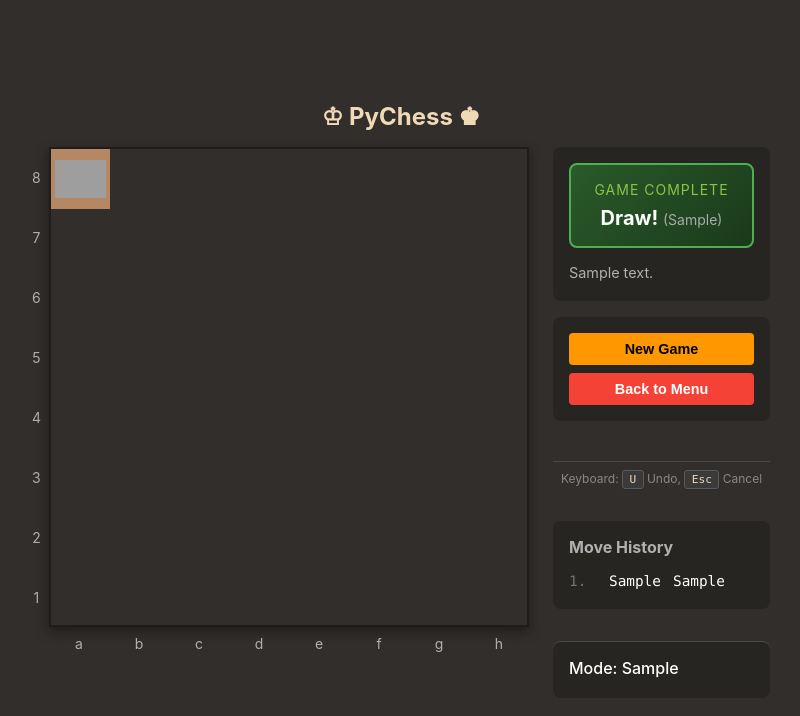
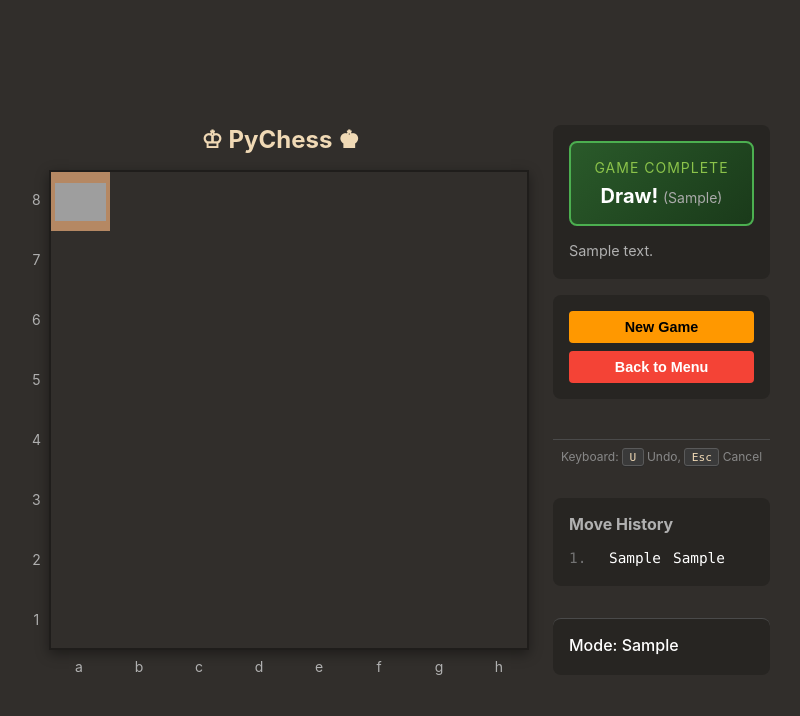
Before and after one commit to gorpong/PyChess, a Python web app: template src/pychess/web/templates/game.html in a window 1280 px wide. Shown: the top 716 px of the page, without its empty margins (239-1039 px from the left). Run offline with Jinja, Linux system fonts and the light colour scheme; the template is opened without the code that fills it: most values are stand-ins (such as "Sample title", 1, 10 or a date in 2020); grey boxes are pictures that could not be loaded.

Commit message:
fix: Phase 10 issues: ESC key, Save & Quit redirect, CSS cleanup, title centering
- Add /api/clear-selection route for ESC key to clear piece selection
- Update chess.js to call clear-selection instead of cancel-save for ESC
- Fix Save & Quit redirect using HX-Redirect header for HTMX requests
- Remove "Phase X" prefixes from CSS section comments
- Move game title inside board-section for proper centering on large displays
- Add .game-page wrapper class for consistent layout

```diff
--- a/src/pychess/web/static/css/chess.css
+++ b/src/pychess/web/static/css/chess.css
@@ -493,7 +493,7 @@ main {
     }
 }
 /* ============================================
-   Phase 8: Menu and Navigation Styles
+   Menu and Navigation Styles
    ============================================ */
 
 /* Menu Container */
@@ -585,23 +585,7 @@ main {
     box-shadow: 0 0 10px rgba(255, 87, 34, 0.3);
 }
 
-/* Game Header */
-.game-container {
-    max-width: 1000px;
-    margin: 0 auto;
-    padding: 1rem;
-}
-
-.game-header {
-    text-align: center;
-    margin-bottom: 1rem;
-}
-
-.game-header h1 {
-    font-size: 1.5rem;
-    color: #f0d9b5;
-    margin: 0;
-}
+/* Game container styles moved to .game-page */
 
 /* Control Panel Buttons */
 .controls-panel {
@@ -665,7 +649,7 @@ main {
 }
 
 .mode-panel .mode-hint {
-    display: none; /* Hide the "coming in Phase 8" text */
+    display: none;
 }
 
 /* ============================================
@@ -1283,3 +1267,27 @@ main {
         height: 40px;
     }
 }
+
+/* ============================================
+   Game Page Layout
+   ============================================ */
+
+.game-page {
+    max-width: 1000px;
+    margin: 0 auto;
+    padding: 1rem;
+}
+
+.game-title {
+    text-align: center;
+    color: #f0d9b5;
+    font-size: 1.5rem;
+    margin: 0 0 1rem 0;
+}
+
+/* Responsive game title */
+@media screen and (max-width: 1023px) {
+    .game-title {
+        font-size: 1.25rem;
+    }
+}
--- a/src/pychess/web/static/js/chess.js
+++ b/src/pychess/web/static/js/chess.js
@@ -54,27 +54,24 @@
             return;
         }
 
-        // Don't intercept if dialog is open (except Escape)
-        if (isDialogOpen() && event.key !== 'Escape') {
-            return;
-        }
-
-        switch (event.key.toLowerCase()) {
+        switch (event.key) {
             case 'u':
-                // Undo
-                event.preventDefault();
-                htmxPost('/api/undo', '#game-container');
+            case 'U':
+                // Undo - but not if dialog is open
+                if (!isDialogOpen()) {
+                    event.preventDefault();
+                    htmxPost('/api/undo', '#game-container');
+                }
                 break;
 
-            case 'escape':
-                // Clear selection or close dialog
+            case 'Escape':
                 event.preventDefault();
                 if (isDialogOpen()) {
-                    // Try to cancel save dialog
+                    // Cancel save dialog
                     htmxPost('/api/cancel-save', '#game-container');
                 } else {
-                    // Clear selection by clicking empty area - just refresh state
-                    htmxPost('/api/cancel-save', '#game-container');
+                    // Clear piece selection
+                    htmxPost('/api/clear-selection', '#game-container');
                 }
                 break;
         }
--- a/src/pychess/web/templates/game.html
+++ b/src/pychess/web/templates/game.html
@@ -3,11 +3,7 @@
 {% block title %}PyChess - Game{% endblock %}
 
 {% block content %}
-<div class="game-container">
-    <div class="game-header">
-        <h1>♔ PyChess ♚</h1>
-    </div>
-
+<div class="game-page">
     <div id="game-container">
         {% include "partials/game_area.html" %}
     </div>
--- a/src/pychess/web/templates/partials/game_area.html
+++ b/src/pychess/web/templates/partials/game_area.html
@@ -1,5 +1,6 @@
 <div class="game-area">
     <div class="board-section">
+        <h1 class="game-title">♔ PyChess ♚</h1>
         <div class="board-container">
             <div class="rank-labels">
                 <span>8</span>
```
Also changed, not shown: src/pychess/web/routes.py (+24 -1 lines).
